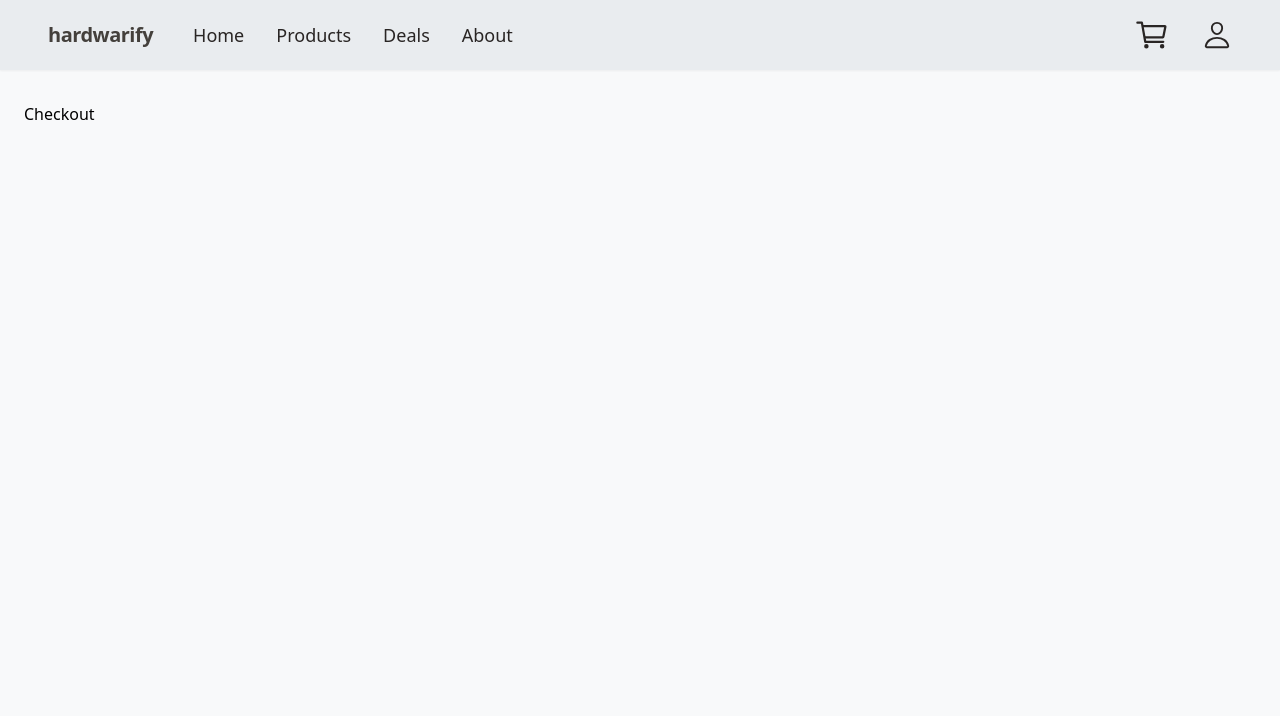
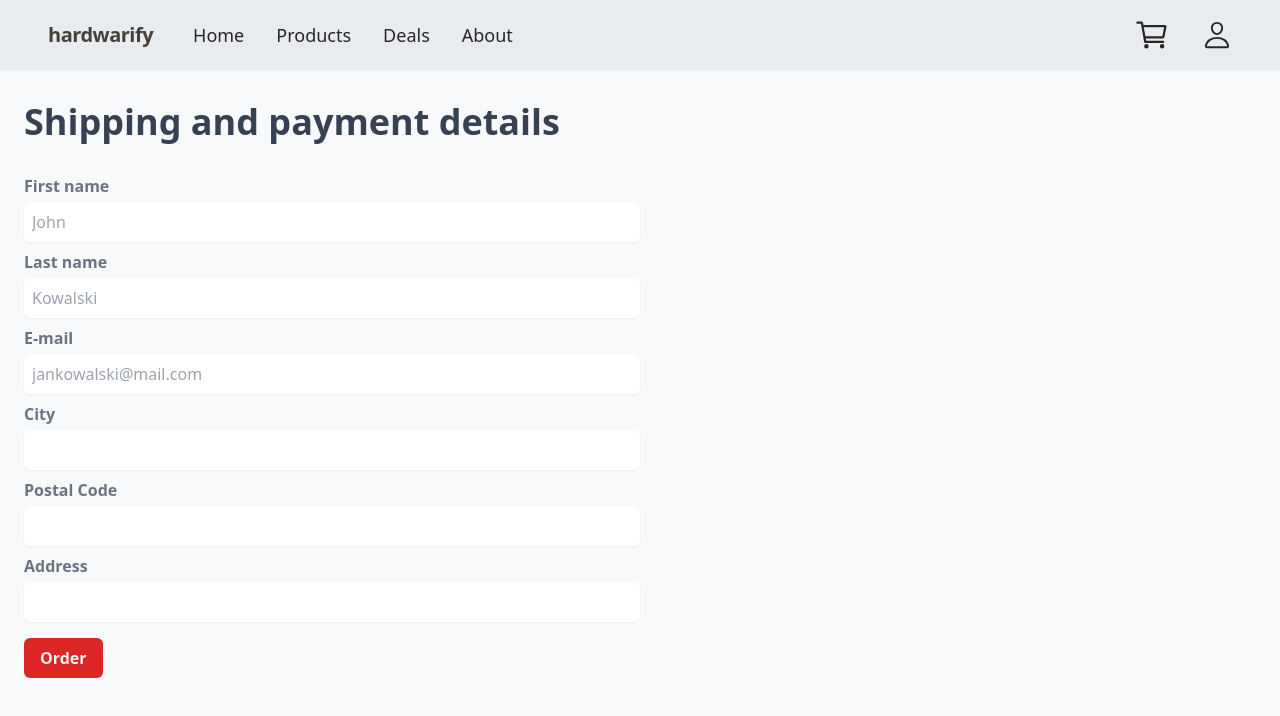
Before and after one commit to tojamrcel/hardwarify-project, a Next.js app: page /cart/checkout in a window 1280 px wide. Shown: the top 716 px of the page. Built offline with nearby package versions, Linux system fonts and the light colour scheme.

Commit message:
feat: add form to checkout page

```diff
--- /dev/null
+++ b/app/_components/InputRow.tsx
@@ -0,0 +1,7 @@
+import { ReactNode } from "react";
+
+function InputRow({ children }: { children: ReactNode }) {
+  return <div className="flex flex-col gap-1">{children}</div>;
+}
+
+export default InputRow;
--- a/app/cart/checkout/page.tsx
+++ b/app/cart/checkout/page.tsx
@@ -1,5 +1,96 @@
+import InputRow from "@/app/_components/InputRow";
+
 function Page() {
-  return <div>Checkout</div>;
+  return (
+    <div className="flex flex-col gap-8">
+      <h2 className="text-4xl font-bold text-gray-700">
+        Shipping and payment details
+      </h2>
+      <form className="flex flex-col gap-2">
+        <InputRow>
+          <label
+            htmlFor="first_name"
+            className="text-md font-semibold text-gray-500"
+          >
+            First name
+          </label>
+          <input
+            type="text"
+            name="first_name"
+            className="text-md h-10 w-1/2 rounded-md p-2 text-gray-800 shadow-sm outline-none transition-all duration-200 focus:shadow-lg"
+            placeholder="John"
+          />
+        </InputRow>
+        <InputRow>
+          <label
+            htmlFor="last_name"
+            className="text-md font-semibold text-gray-500"
+          >
+            Last name
+          </label>
+          <input
+            type="text"
+            name="last_name"
+            className="text-md h-10 w-1/2 rounded-md p-2 text-gray-800 shadow-sm outline-none transition-all duration-200 focus:shadow-lg"
+            placeholder="Kowalski"
+          />
+        </InputRow>
+        <InputRow>
+          <label
+            htmlFor="email"
+            className="text-md font-semibold text-gray-500"
+          >
+            E-mail
+          </label>
+          <input
+            type="email"
+            name="email"
+            className="text-md h-10 w-1/2 rounded-md p-2 text-gray-800 shadow-sm outline-none transition-all duration-200 focus:shadow-lg"
+            placeholder="jankowalski@mail.com"
+          />
+        </InputRow>
+        <InputRow>
+          <label htmlFor="city" className="text-md font-semibold text-gray-500">
+            City
+          </label>
+          <input
+            type="text"
+            name="city"
+            className="text-md h-10 w-1/2 rounded-md p-2 text-gray-800 shadow-sm outline-none transition-all duration-200 focus:shadow-lg"
+          />
+        </InputRow>
+        <InputRow>
+          <label
+            htmlFor="postal_code"
+            className="text-md font-semibold text-gray-500"
+          >
+            Postal Code
+          </label>
+          <input
+            type="text"
+            name="postal_code"
+            className="text-md h-10 w-1/2 rounded-md p-2 text-gray-800 shadow-sm outline-none transition-all duration-200 focus:shadow-lg"
+          />
+        </InputRow>
+        <InputRow>
+          <label
+            htmlFor="address"
+            className="text-md font-semibold text-gray-500"
+          >
+            Address
+          </label>
+          <input
+            type="text"
+            name="address"
+            className="text-md h-10 w-1/2 rounded-md p-2 text-gray-800 shadow-sm outline-none transition-all duration-200 focus:shadow-lg"
+          />
+        </InputRow>
+        <button className="mt-2 self-start rounded-md bg-red-600 px-4 py-2 font-semibold text-stone-100 transition-all duration-300 hover:bg-red-700">
+          Order
+        </button>
+      </form>
+    </div>
+  );
 }
 
 export default Page;
```
